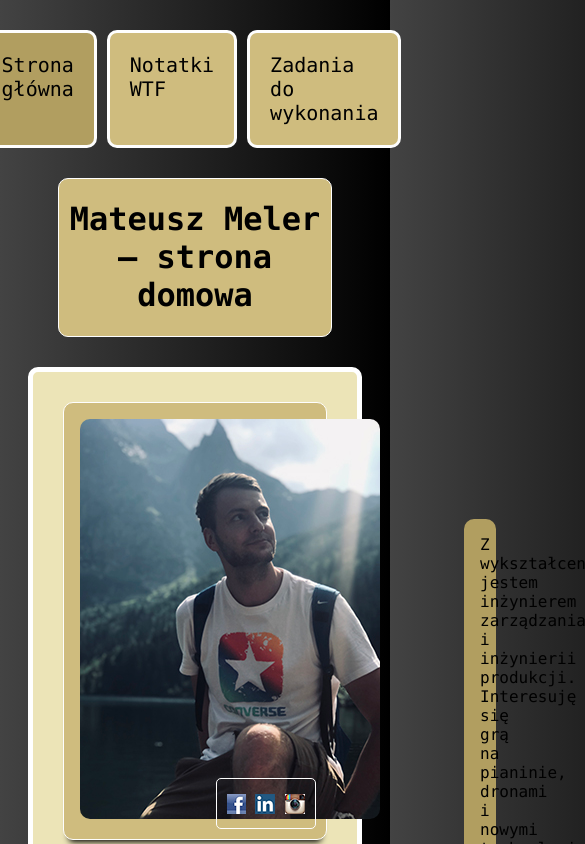
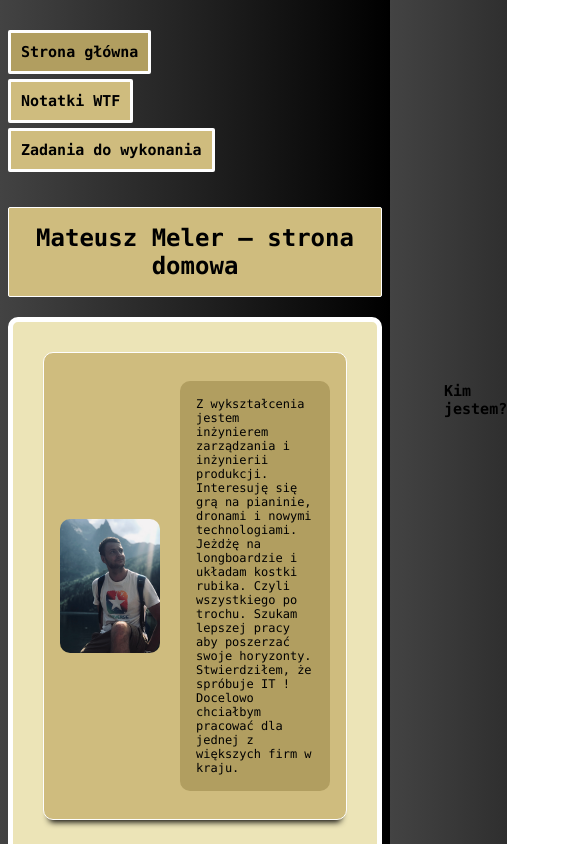
Before and after one commit to Mateusz-Meler/homepage, a plain HTML site: page index.html in a window 390 px wide. Shown: the top 844 px of the page, 585 px wide, since content can reach past the window. Drawn offline with Linux system fonts and the light colour scheme.

Commit message:
mobie version v.1

```diff
--- a/index.html
+++ b/index.html
@@ -45,9 +45,9 @@
             <p class="section__description">
               Z wykształcenia jestem inżynierem zarządzania i inżynierii
               produkcji.
-              <br />Interesuję się grą na pianinie, dronami i nowymi
+              Interesuję się grą na pianinie, dronami i nowymi
               technologiami. Jeżdżę na longboardzie i układam kostki rubika.
-              <br /><br />Czyli wszystkiego po trochu. Szukam lepszej pracy aby
+              Czyli wszystkiego po trochu. Szukam lepszej pracy aby
               poszerzać swoje horyzonty. Stwierdziłem, że spróbuje IT ! Docelowo
               chciałbym pracować dla jednej z większych firm w kraju.
             </p>
--- a/main.js
+++ b/main.js
@@ -46,8 +46,6 @@ const dissapearMouse_3 = () => {
 };
 navigation_3.addEventListener("mouseleave", dissapearMouse_3);
 
-
-
 const topp = document.querySelector(".top--js");
 const appearMouse_4 = () => {
   topp.classList.add("yellow-class");
--- a/style.css
+++ b/style.css
@@ -102,19 +102,17 @@ footer {
   border-radius: 10px;
   padding: 16px;
   max-width: 800px;
-  min-height: 200px;
+  max-height: 200px;
   position: absolute;
   top: 100px;
   right: 80px;
   left: 400px;
 }
-.main-board__link {
-  position: relative;
-  border: 1px solid #fefefe;
-}
 
   .section__muntain-picture {
     border-radius: 10px;
+    max-width: 300px;
+    max-height: 400px;
   }
 
   .section__title {
@@ -122,6 +120,11 @@ footer {
     position: absolute;
     left: 400px;
     font-size: 2rem;
+  }
+}
+.main-board__link {
+  position: relative;
+  border: 1px solid #fefefe;
 }
 
 .links {
@@ -141,13 +144,16 @@ footer {
   border-radius: 10px;
 }
 
+.week-summary__description {
+  color: #000;
+  background-color: #b19e60;
+}
 .board {
   display: grid;
   grid-template-columns: 1fr 1fr;
   grid-template-rows: 1fr 1fr 1fr 1fr;
   row-gap: 20px;
   column-gap: 30px;
-  height: 100%;
   background-color: #ece4b7;
   position: relative;
   box-sizing: border-box;
@@ -155,11 +161,6 @@ footer {
   border: 5px solid white;
   border-radius: 10px;
   margin: 20px 20px 30px 20px;
-}
-
-.week-summary__description {
-  color: #000;
-  background-color: #b19e60;
 }
 
 .week-summary {
@@ -191,3 +192,94 @@ footer {
   text-align: center;
   font-size: 25px;
 }
+
+
+
+
+
+
+
+
+
+@media screen and (max-width: 1024px) {
+  body {
+    font-size: 12px;
+  }
+
+  .navigation {
+    display: flex;
+    flex-direction: column;
+    align-items: flex-start;
+
+  }
+  .navigation__link {
+    padding: 10px;
+    font-size: 15px;
+    border-radius: 2px;
+    margin-bottom: 5px;
+    font-weight: bolder;
+  }
+  .section__muntain-picture {
+    border-radius: 10px;
+    max-width: 100px;
+    max-height: 200px;
+    align-self: center;
+  }
+
+  .main-board {
+    width: 100%;
+    height: 100%;
+    margin: 0;
+
+  }
+  .board {
+    display: block;
+    width: 100%;
+    height: 100%;
+    margin: 0 0 20px 0;
+
+  }
+  .week-summary {
+    max-height: 100%;
+    margin-bottom: 25px;
+  }
+  .notes {
+    font-size: 20px;
+    margin: 20px 0 20px 0;
+    border-radius: 2px;
+    }
+
+  .header {
+    margin: 20px 0 20px 0;
+    border-radius: 2px;
+  }
+  .section {
+    display: flex;
+
+  }
+
+  .section__description {
+    position: static;
+    max-height: 100%;
+    margin-left: 20px;
+  }
+
+  .section__title {
+    position: absolute;
+    font-size: 15px;
+  }
+
+  .links {
+    display: none;
+  }
+
+  footer {
+    margin-top: 20px;
+  }
+
+  .top {
+    margin-top: 20px;
+  }
+
+
+}
```
Lines whose indentation alone changed are shown as unchanged.
